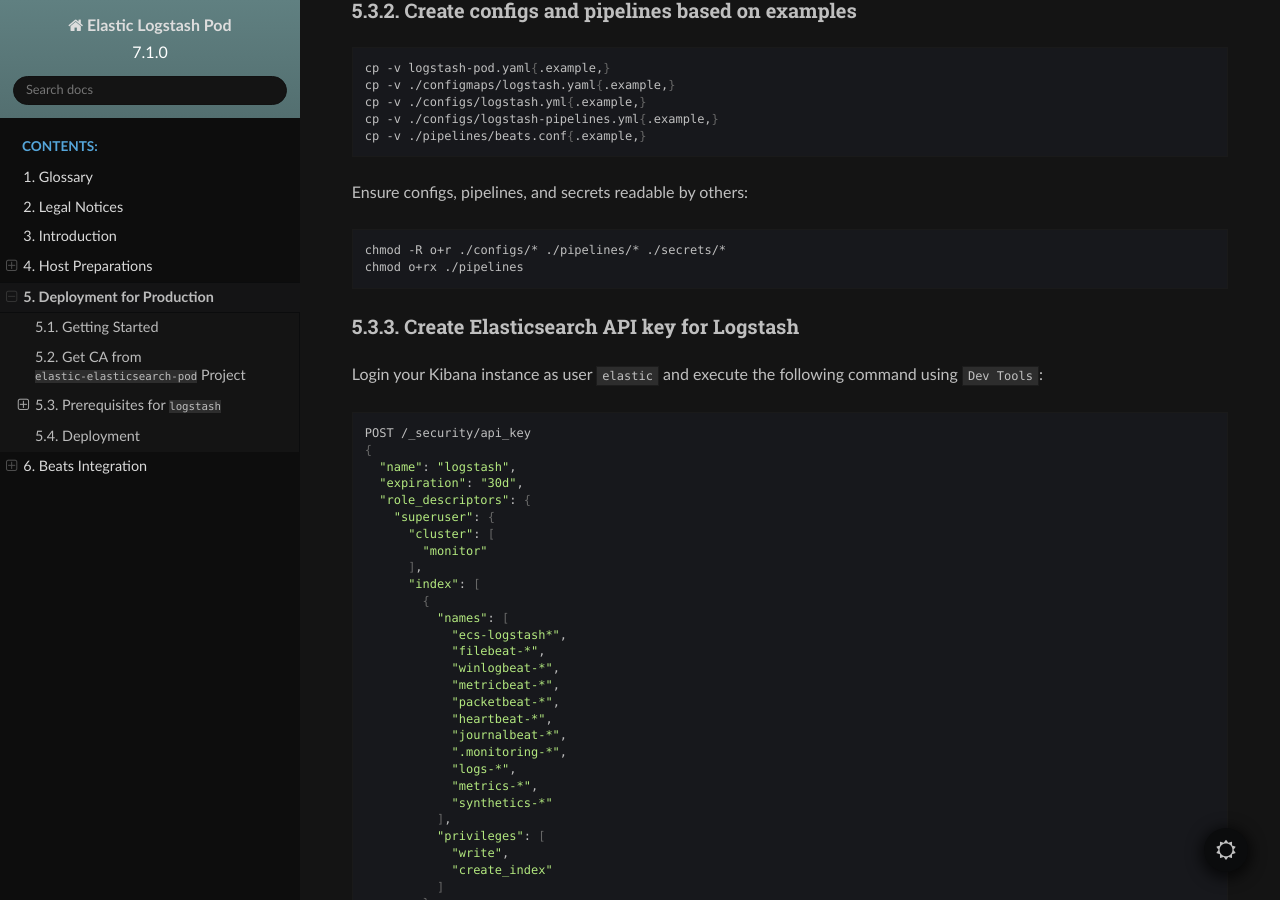
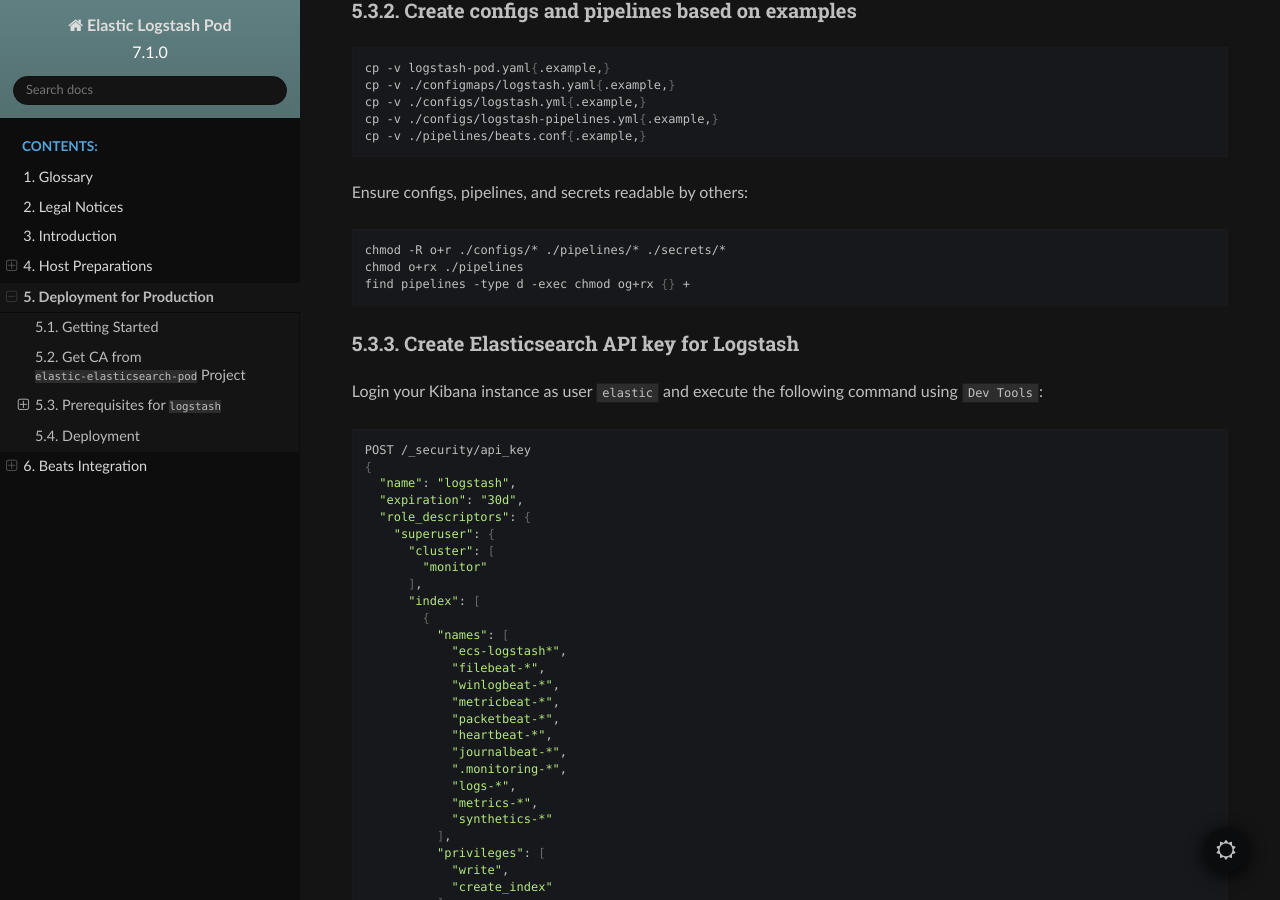
Before and after one commit to extra2000/elastic-logstash-pod, a Sphinx documentation site: the page built from docs/source/deployment_production.rst, in a window 1280 px wide and 900 px high, scrolled down 1567 px. Built offline with Sphinx 7.4.7 and the Read the Docs theme 2.0.0, drawn with Linux system fonts in a browser that asks for light colours.

Commit message:
docs(deployment): add instructions to recursively `chmod` pipelines directory

```diff
--- a/docs/source/deployment_production.rst
+++ b/docs/source/deployment_production.rst
@@ -88,6 +88,7 @@
 
     chmod -R o+r ./configs/* ./pipelines/* ./secrets/*
     chmod o+rx ./pipelines
+    find pipelines -type d -exec chmod og+rx {} +
 
 Create Elasticsearch API key for Logstash
 ~~~~~~~~~~~~~~~~~~~~~~~~~~~~~~~~~~~~~~~~~
```
